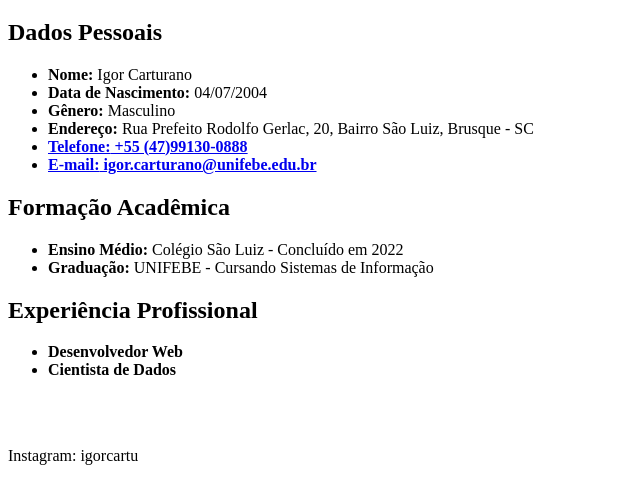
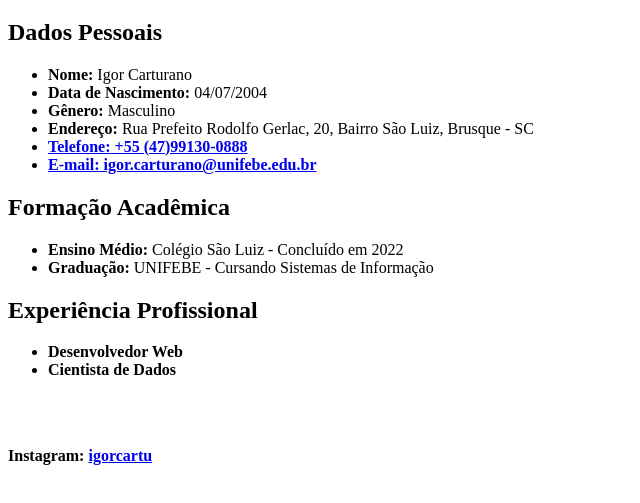
Before and after one commit to igorcartu/Atividade-Pr-tica-Supervisionada-APS-, a plain HTML site: page aps.html in a window 1280 px wide. Shown: the part 87-590 px from the top of the page, without its empty margins (0-640 px from the left). Drawn offline with Linux system fonts and the light colour scheme.

Commit message:
Update aps.html

```diff
--- a/aps.html
+++ b/aps.html
@@ -38,7 +38,7 @@
         </ul>
     <footer>
         <br><br>
-      <p>Instagram: igorcartu</p>
+      <p><strong>Instagram: <a href="https://www.instagram.com/igorcartu/">igorcartu</a></strong></p>
     </footer>
   </body>
 </html>
```
